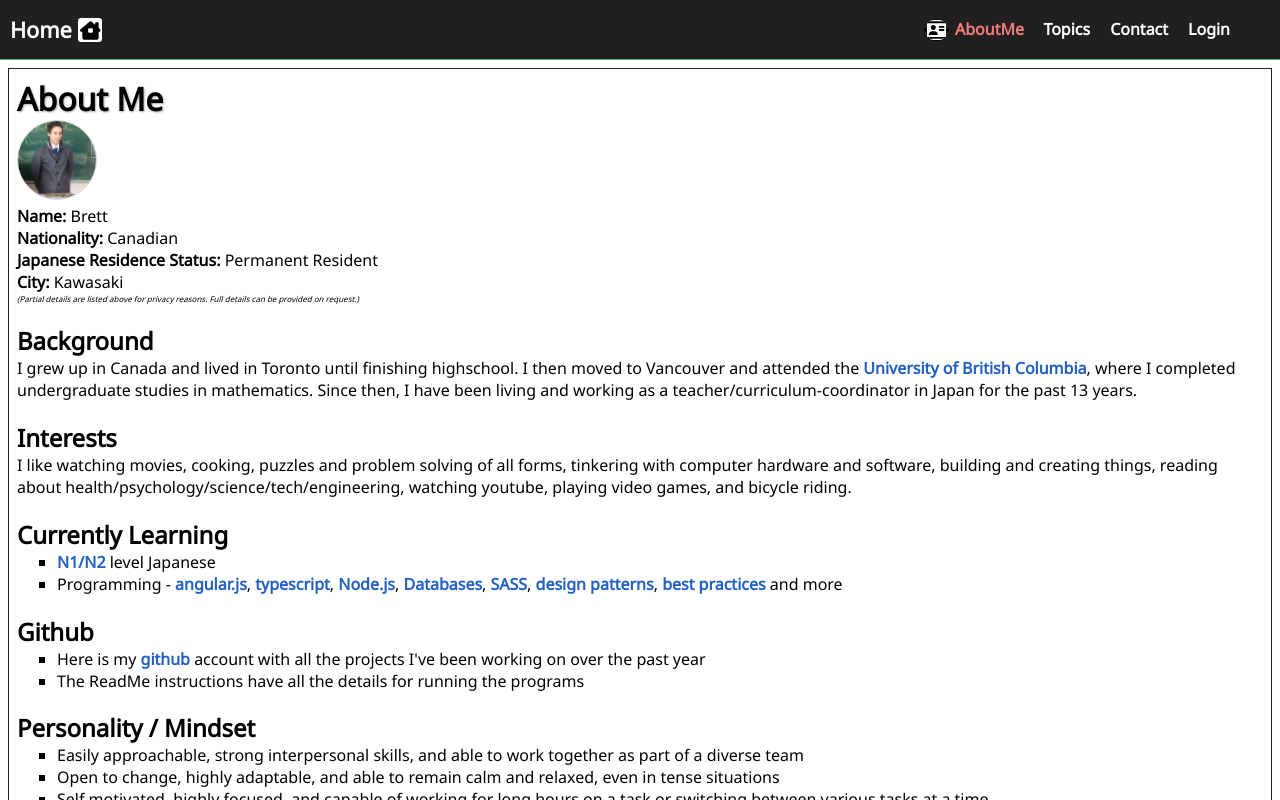
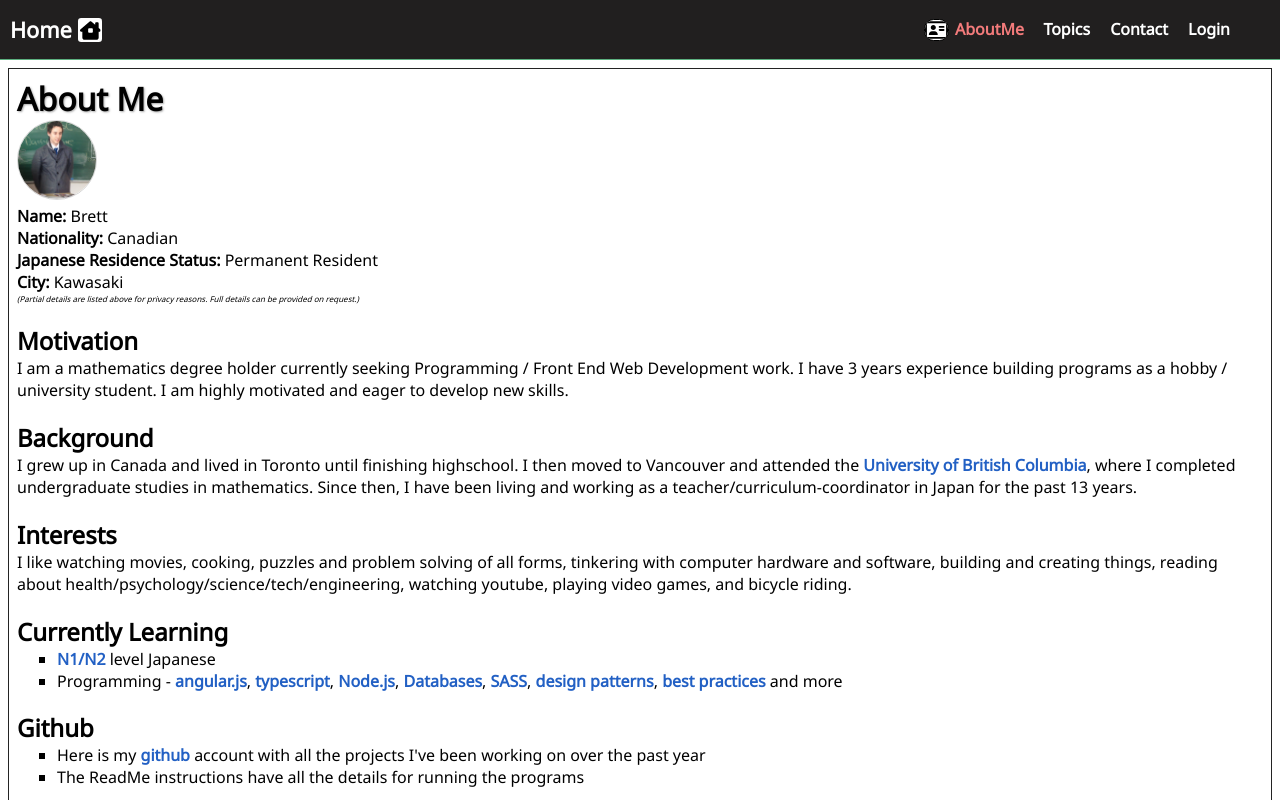
Before and after one commit to katsup07/PersonalWebsite, a Nuxt app: page /about in a window 1280 px wide. Shown: the top 800 px of the page. Built offline with nearby package versions, Linux system fonts and the light colour scheme.

Commit message:
update page content

```diff
--- a/pages/about/index.vue
+++ b/pages/about/index.vue
@@ -9,6 +9,8 @@
         <li><span class="field">City:</span> Kawasaki</li>
         <div class="note">(Partial details are listed above for privacy reasons. Full details can be provided on request.)</div>
       </ul>
+      <h2>Motivation</h2>
+       <p>I am a mathematics degree holder currently seeking Programming / Front End Web Development work. I have 3 years experience building programs as a hobby / university student. I am highly motivated and eager to develop new skills.</p>
       <h2>Background</h2>
       <p>I grew up in Canada and lived in Toronto until finishing highschool. I then moved to Vancouver and attended the <a href="https://www.ubc.ca/">University of British Columbia</a>, where I completed undergraduate studies in mathematics. Since then, I have been living and working as a teacher/curriculum-coordinator in Japan for the past 13 years.</p>
       <h2 class="category">Interests</h2>
```
